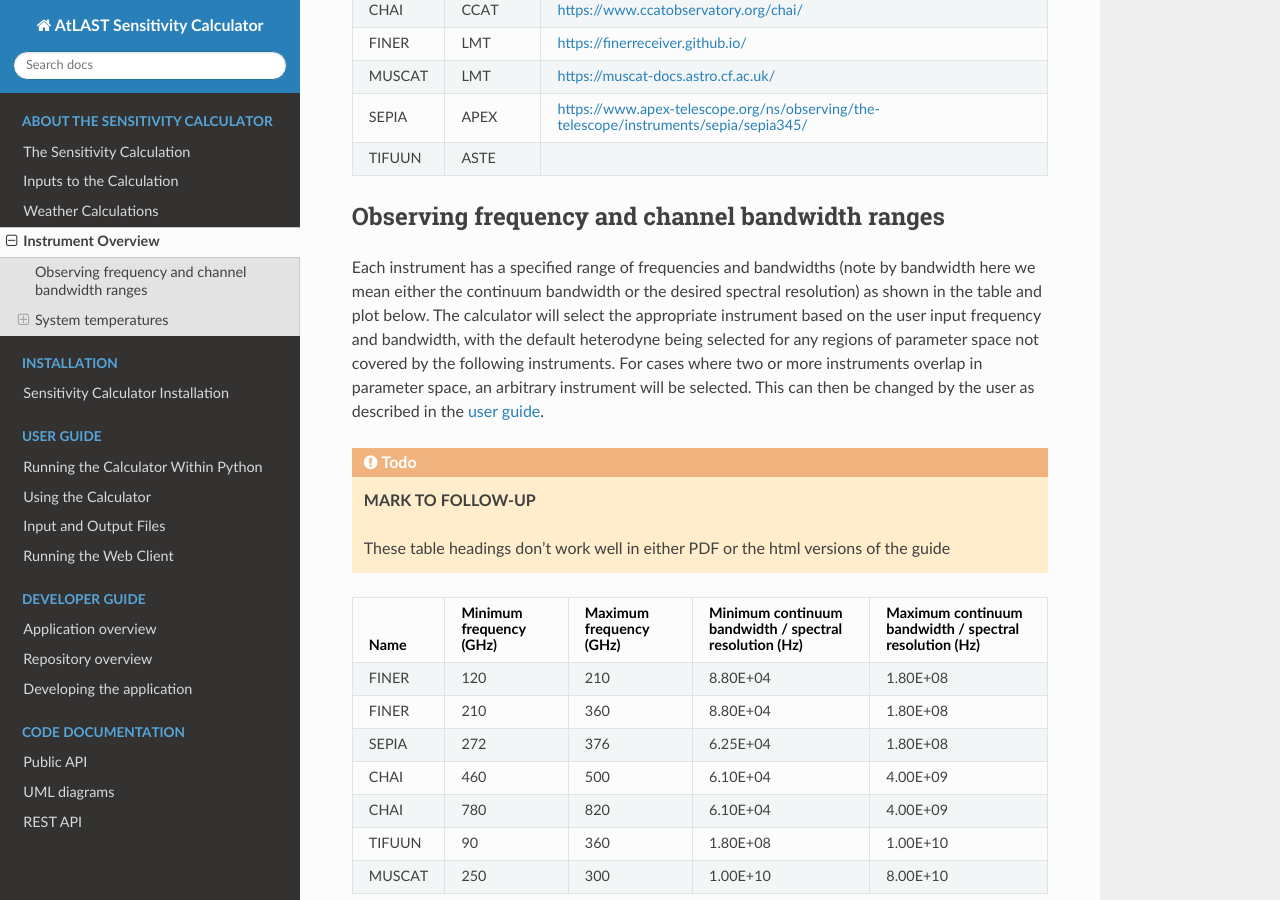
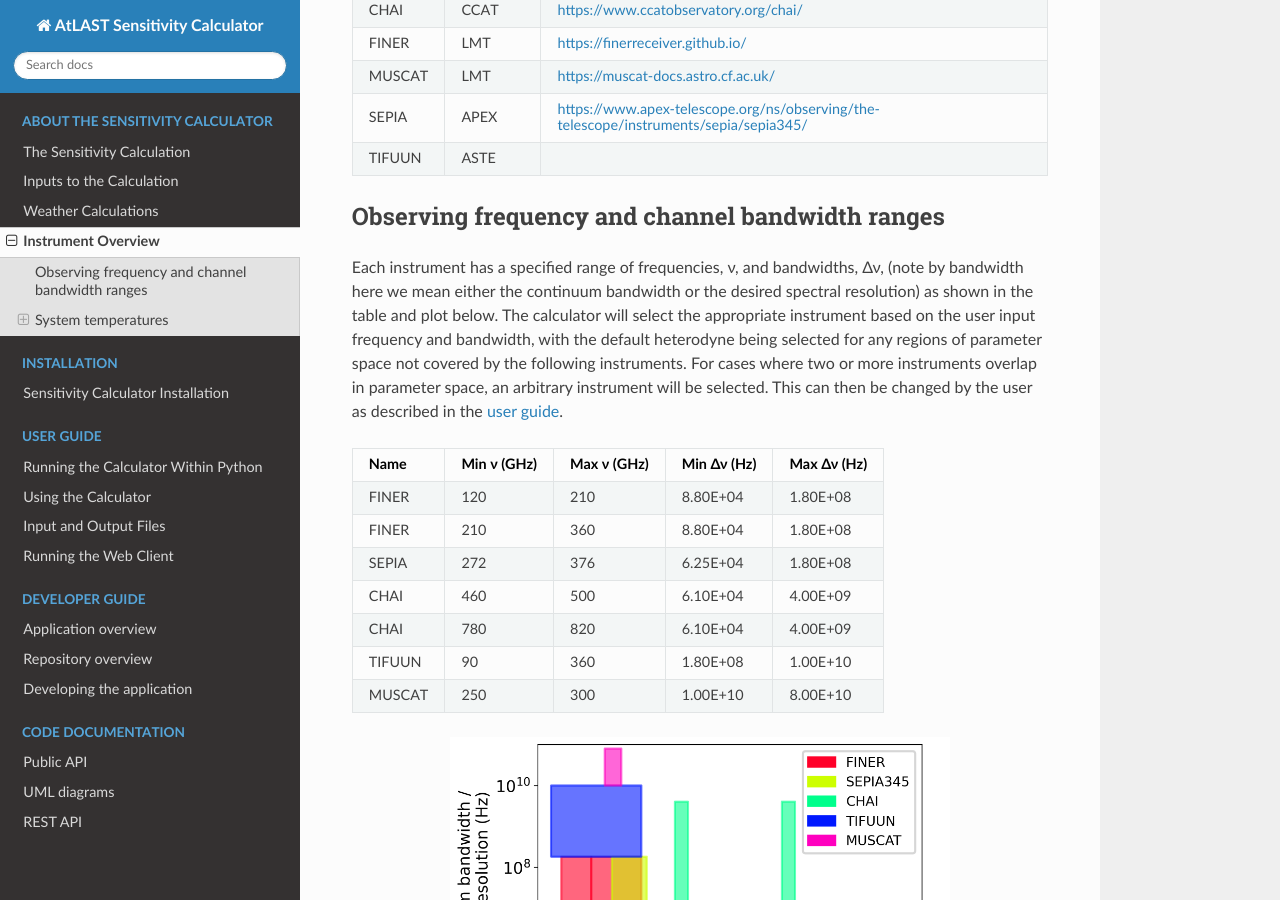
Before and after one commit to ukatc/AtLAST_sensitivity_calculator, a Sphinx documentation site: the page built from docs/source/calculator_info/instrument_overview.rst, in a window 1280 px wide and 900 px high, scrolled down 463 px. Built offline with Sphinx 7.4.7 and the Read the Docs theme 3.1.0, drawn with Linux system fonts in a browser that asks for light colours.

Commit message:
Reduced length of column headings to improve readability.

```diff
--- a/docs/source/calculator_info/instrument_overview.rst
+++ b/docs/source/calculator_info/instrument_overview.rst
@@ -17,17 +17,10 @@ To go beyond this, in order to approximate the future instrumentation available
 Observing frequency and channel bandwidth ranges
 ^^^^^^^^^^^^^^^^^^^^^^^^^^^^^^^^^^^^^^^^^^^^^^^^
 
-Each instrument has a specified range of frequencies and bandwidths (note by bandwidth here we mean either the continuum bandwidth or the desired spectral resolution) as shown in the table and plot below. The calculator will select the appropriate instrument based on the user input frequency and bandwidth, with the default heterodyne being selected for any regions of parameter space not covered by the following instruments. For cases where two or more instruments overlap in parameter space, an arbitrary instrument will be selected. This can then be changed by the user as described in the :ref:`user guide <section_instrument_selection>`.
-
-.. TODO::
-
-    **MARK TO FOLLOW-UP**
-
-    These table headings don't work well in either PDF or the html versions of the guide
-
+Each instrument has a specified range of frequencies, ν, and bandwidths, Δν, (note by bandwidth here we mean either the continuum bandwidth or the desired spectral resolution) as shown in the table and plot below. The calculator will select the appropriate instrument based on the user input frequency and bandwidth, with the default heterodyne being selected for any regions of parameter space not covered by the following instruments. For cases where two or more instruments overlap in parameter space, an arbitrary instrument will be selected. This can then be changed by the user as described in the :ref:`user guide <section_instrument_selection>`.
 
 .. csv-table::
-    :header: "Name", "Minimum frequency (GHz)", "Maximum frequency (GHz)", "Minimum continuum bandwidth / spectral resolution (Hz)", "Maximum continuum bandwidth / spectral resolution (Hz)"
+    :header: "Name", "Min ν (GHz)", "Max ν (GHz)", "Min Δν (Hz)", "Max Δν (Hz)"
 
     "FINER", 120, 210, 8.80E+04, 1.80E+08
     "FINER", 210, 360, 8.80E+04, 1.80E+08
```
